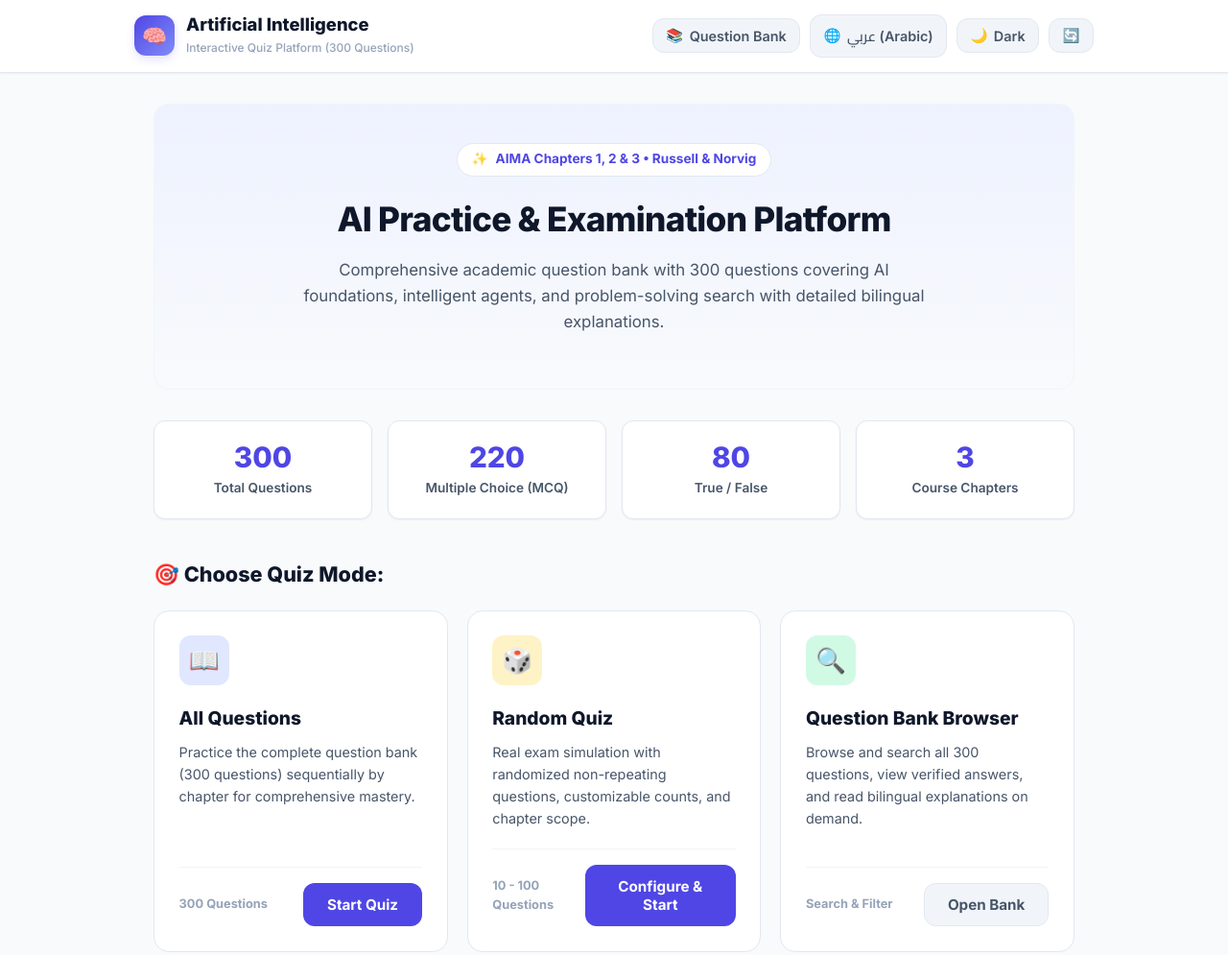
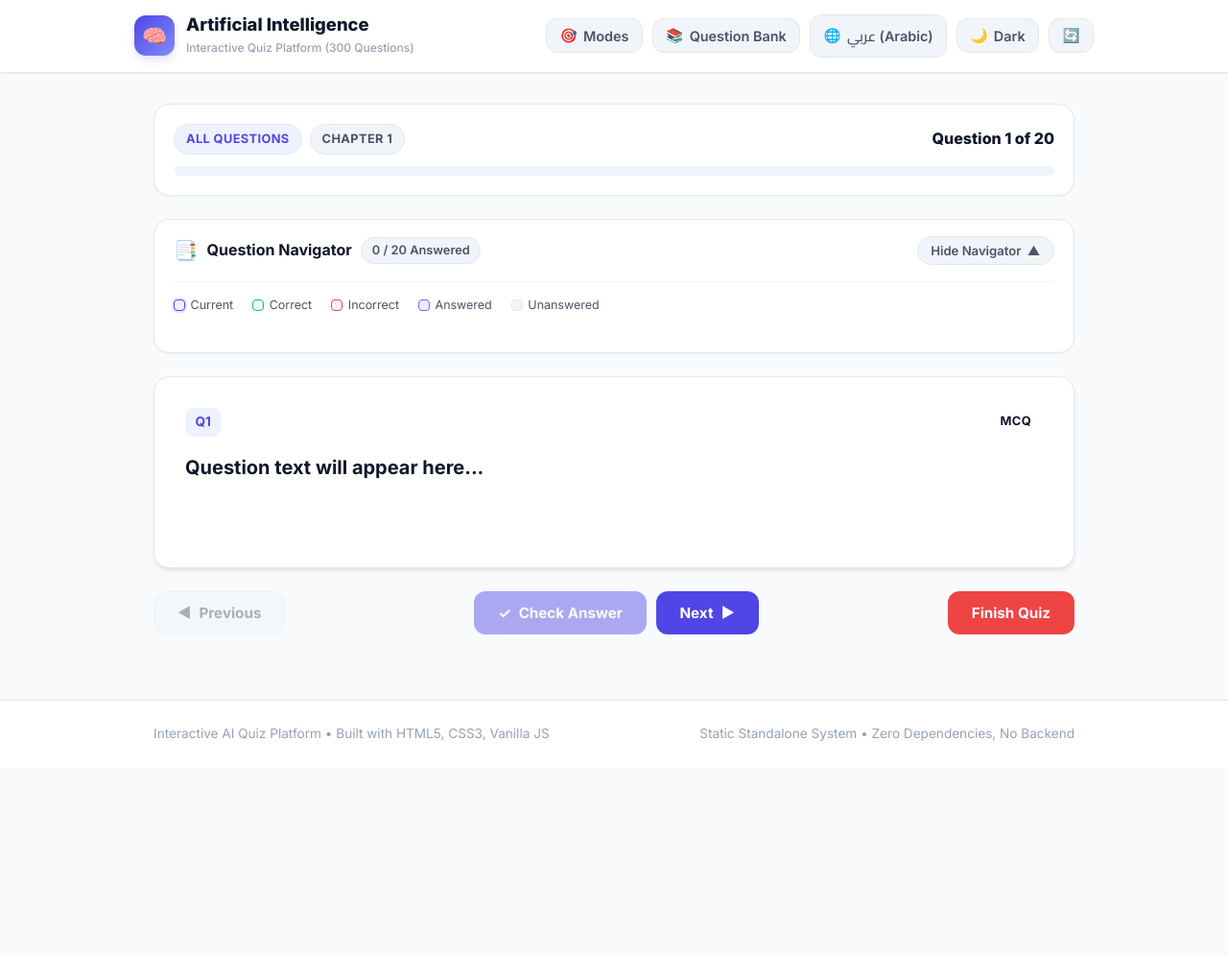
Before and after one commit to abdulla858/AI_Q, a plain HTML site: page Interactive-Quiz/index.html in a window 1280 px wide. Shown: the top 995 px of the page at 96% size. After the commit the page ends 800 px from the top, so only its background shows below. Drawn offline with Linux system fonts and the light colour scheme.

Commit message:
feat: show Question Navigator by default immediately upon opening website

```diff
--- a/Interactive-Quiz/index.html
+++ b/Interactive-Quiz/index.html
@@ -21,6 +21,12 @@
       </div>
 
       <div class="header-actions">
+        <!-- Modes Button -->
+        <button class="icon-btn" id="btn-home-nav" title="Quiz Modes / أوضاع الاختبار">
+          <span>🎯</span>
+          <span class="btn-text" data-i18n="btn_modes_nav">Modes</span>
+        </button>
+
         <!-- Question Bank Browser Button -->
         <button class="icon-btn" id="btn-open-bank" title="Question Bank / تصفح بنك الأسئلة">
           <span>📚</span>
@@ -54,7 +60,7 @@
       <!-- ===================================================================
            VIEW 1: HOME VIEW / MODE SELECTION
            =================================================================== -->
-      <section id="view-home" class="view-section active">
+      <section id="view-home" class="view-section">
         <!-- Hero Banner -->
         <div class="hero-banner">
           <div class="hero-badge">
@@ -171,7 +177,7 @@
       <!-- ===================================================================
            VIEW 2: ACTIVE QUIZ VIEW
            =================================================================== -->
-      <section id="view-quiz" class="view-section">
+      <section id="view-quiz" class="view-section active">
         <!-- Top Bar -->
         <div class="quiz-top-bar">
           <div class="quiz-info-row">
--- a/Interactive-Quiz/script.js
+++ b/Interactive-Quiz/script.js
@@ -40,6 +40,7 @@
     en: {
       app_title: 'Artificial Intelligence',
       app_subtitle: 'Interactive Quiz Platform (300 Questions)',
+      btn_modes_nav: 'Modes',
       btn_bank_nav: 'Question Bank',
       theme_dark: 'Dark',
       theme_light: 'Light',
@@ -146,6 +147,7 @@
     ar: {
       app_title: 'الذكاء الاصطناعي',
       app_subtitle: 'منصة الاختبارات التفاعلية (300 سؤال)',
+      btn_modes_nav: 'الأوضاع',
       btn_bank_nav: 'بنك الأسئلة',
       theme_dark: 'الداكن',
       theme_light: 'الفاتح',
@@ -261,6 +263,7 @@
     langLabel: document.getElementById('lang-label'),
     btnResetStorage: document.getElementById('btn-reset-storage'),
     btnOpenBank: document.getElementById('btn-open-bank'),
+    btnHomeNav: document.getElementById('btn-home-nav'),
 
     // Views
     viewHome: document.getElementById('view-home'),
@@ -358,6 +361,9 @@
     applyTheme(state.theme);
     applyLanguage(state.lang);
     bindEvents();
+
+    // Launch directly into Quiz View on startup with Question Navigator visible!
+    startAllQuestionsQuiz();
   }
 
   // =========================================================================
@@ -461,6 +467,9 @@
   function bindEvents() {
     // Header navigation
     dom.brandLogo.addEventListener('click', () => showView(dom.viewHome));
+    if (dom.btnHomeNav) {
+      dom.btnHomeNav.addEventListener('click', () => showView(dom.viewHome));
+    }
     dom.btnThemeToggle.addEventListener('click', toggleTheme);
     dom.btnLangToggle.addEventListener('click', toggleLanguage);
     dom.btnOpenBank.addEventListener('click', () => {
```
Also changed, not shown: index.html (+8 -2 lines), script.js (+9 -0 lines).
